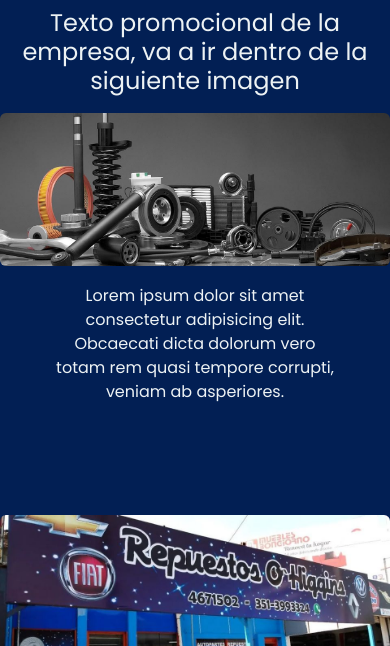
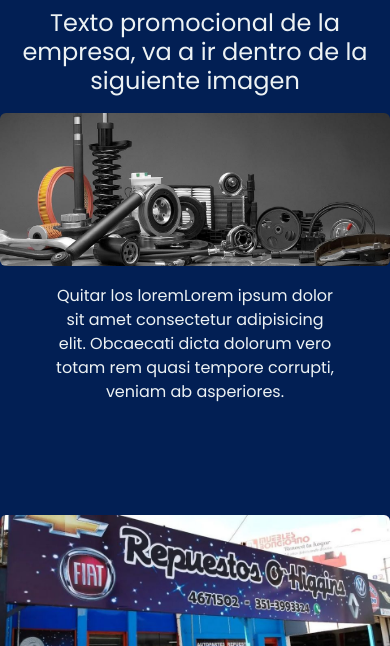
Before and after one commit to Lucasfmoya/grupoohiggins, a plain HTML site: page index.html in a window 390 px wide. Shown: the part 198-844 px from the top of the page. Drawn offline with nearby package versions, Linux system fonts and the light colour scheme; files whose address does not match are found by name.

```diff
--- a/index.html
+++ b/index.html
@@ -55,7 +55,7 @@
             <h1 class="titular">Texto promocional de la empresa, va a ir dentro de la siguiente imagen</h1>
         </section>
         <section class="section1">
-            <p class="text">Lorem ipsum dolor sit amet consectetur adipisicing elit. Obcaecati dicta dolorum vero totam
+            <p class="text"><span>Quitar los lorem</span>Lorem ipsum dolor sit amet consectetur adipisicing elit. Obcaecati dicta dolorum vero totam
                 rem quasi tempore corrupti, veniam ab asperiores.</p>
         </section>
         <section class="section2">
```
